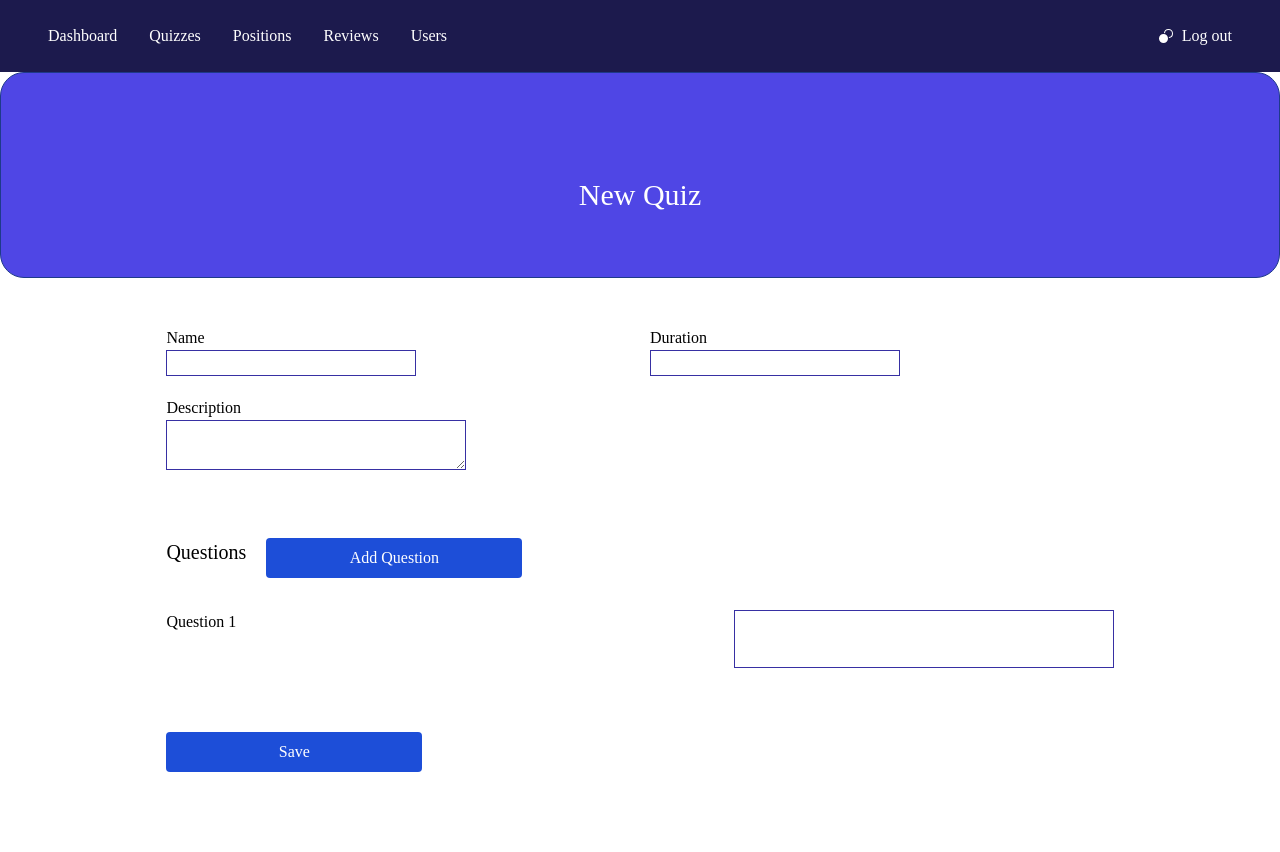
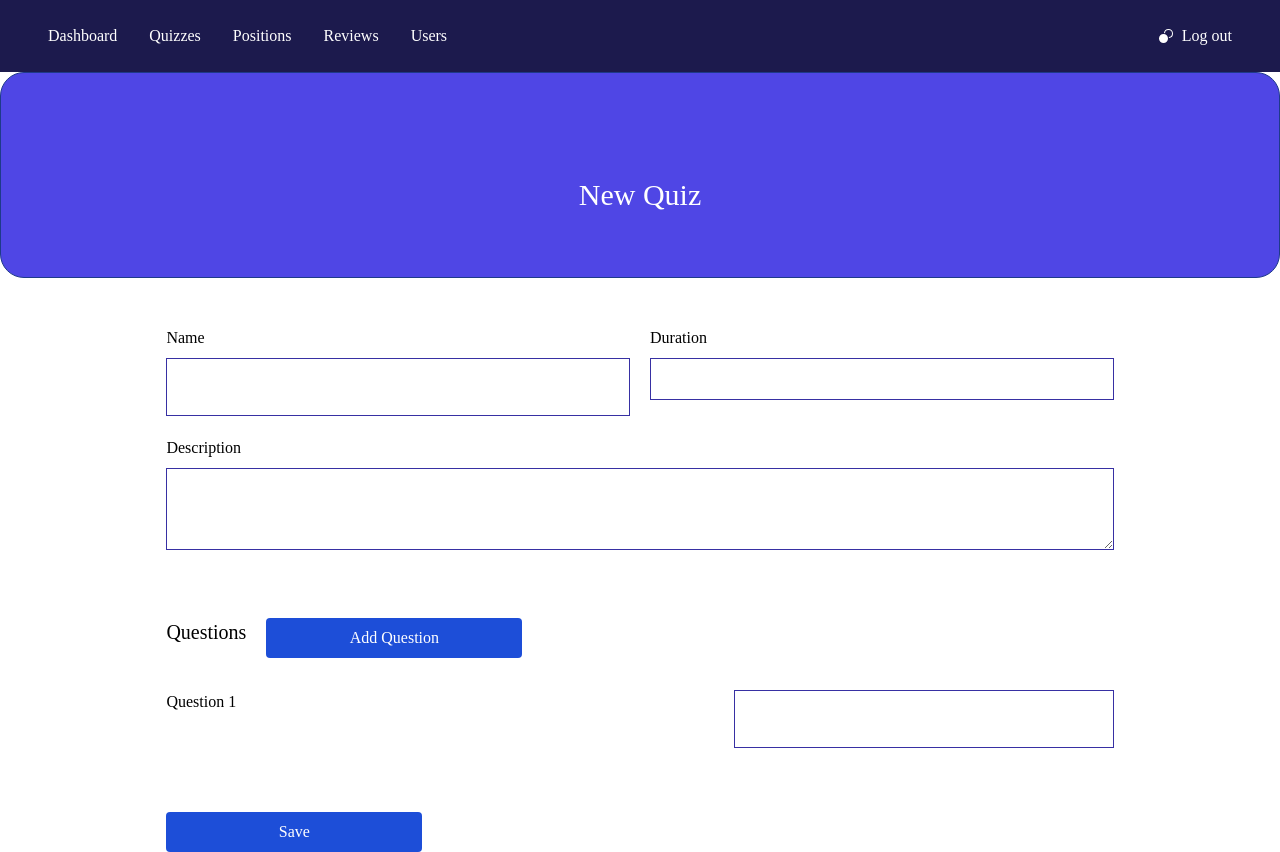
Before and after one commit to nikolap994/recruit_em, a Next.js app: page /recruiter/quiz/create in a window 1280 px wide. Before the commit the page ends 800 px from the top, so only its background shows below. Built offline with nearby package versions, Linux system fonts and the light colour scheme.

Commit message:
Update New Quiz questions styles

```diff
--- a/src/pages/recruiter/quiz/create.js
+++ b/src/pages/recruiter/quiz/create.js
@@ -105,11 +105,13 @@ export default function CreateQuiz() {
 				</div>
 
 				<div className="max-w-7xl mx-auto px-4 md:px-12 mt-12">
-					<div className="grid grid-cols-2 gap-5 items-center justify-center w-4/5 mx-auto">
+					<div className="flex flex-col gap-5 lg:grid grid-cols-2 gap-5 justify-center w-4/5 mx-auto">
 						<div className="flex flex-col">
-							<label htmlFor="name">Name</label>
+							<label className="mb-2" htmlFor="name">
+								Name
+							</label>
 							<input
-								className="border border-indigo-800 border-1 w-[60vw] max-w-[250px]"
+								className="border border-indigo-800 border-1 w-full py-4 pl-4"
 								required
 								type="text"
 								name="name"
@@ -117,19 +119,23 @@ export default function CreateQuiz() {
 							></input>
 						</div>
 						<div className="flex flex-col">
-							<label htmlFor="duration">Duration</label>
+							<label className="mb-2" htmlFor="duration">
+								Duration
+							</label>
 							<input
-								className="border border-indigo-800 border-1 w-[60vw] max-w-[250px]"
+								className="border border-indigo-800 border-1 w-full py-2 pl-4"
 								required
 								type="number"
 								name="duration"
 								id="duration"
 							></input>
 						</div>
-						<div className="flex flex-col">
-							<label htmlFor="description">Description</label>
+						<div className="flex flex-col col-span-2">
+							<label className="mb-2" htmlFor="description">
+								Description
+							</label>
 							<textarea
-								className="border border-indigo-800 border-1 w-[60vw] max-w-[300px]"
+								className="border border-indigo-800 border-1 w-[60vw] py-4 pl-4 w-full"
 								required
 								type="text"
 								name="description"
@@ -138,10 +144,10 @@ export default function CreateQuiz() {
 						</div>
 
 						<div
-							className="mt-12 mb-5 row-start-3 col-span-2"
+							className="flex flex-col mt-12 mb-5 row-start-3 col-span-2"
 							id="questionList"
 						>
-							<div className="flex mb-8 ">
+							<div className="flex mb-8">
 								<h3 className="text-xl">Questions</h3>
 								<button
 									className="row-start-3 col-span-2 text-white bg-blue-700 rounded text-center w-64 inline-block ml-5 pt-2 pb-2 flex justify-center"
```
